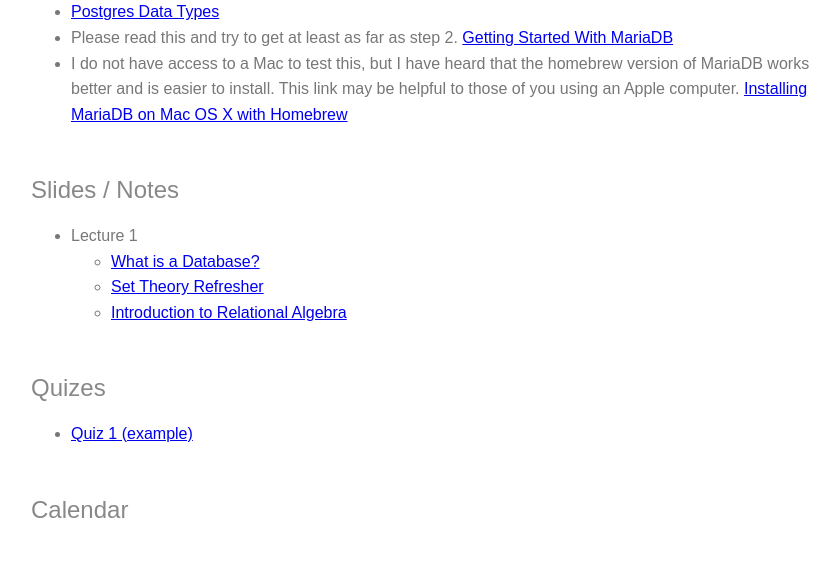
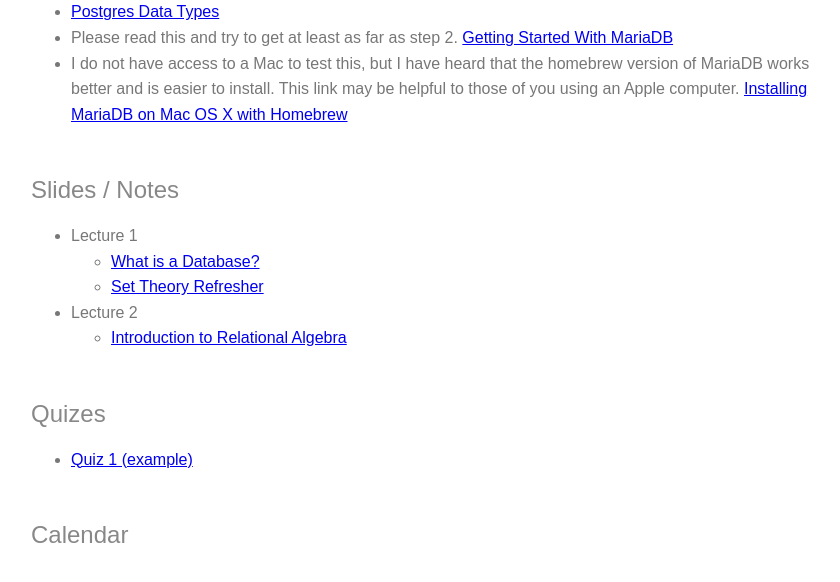
Before and after one commit to rehman000/Fall2019, a plain HTML site: page index.html in a window 1280 px wide. Shown: the part 1802-2384 px from the top of the page, without its empty margins (209-1049 px from the left). Drawn offline with Linux system fonts and the light colour scheme; grey boxes are pictures that could not be loaded.

Commit message:
Fixed format

```diff
--- a/index.html
+++ b/index.html
@@ -91,6 +91,10 @@
                                 Set Theory Refresher
                             </a>
                         </li>
+                    </ul>
+                <li>
+                    Lecture 2
+                    <ul>
                         <li>
                             <a href="slides/lecture.3.relational-algebra.pdf">
                                 Introduction to Relational Algebra
```
